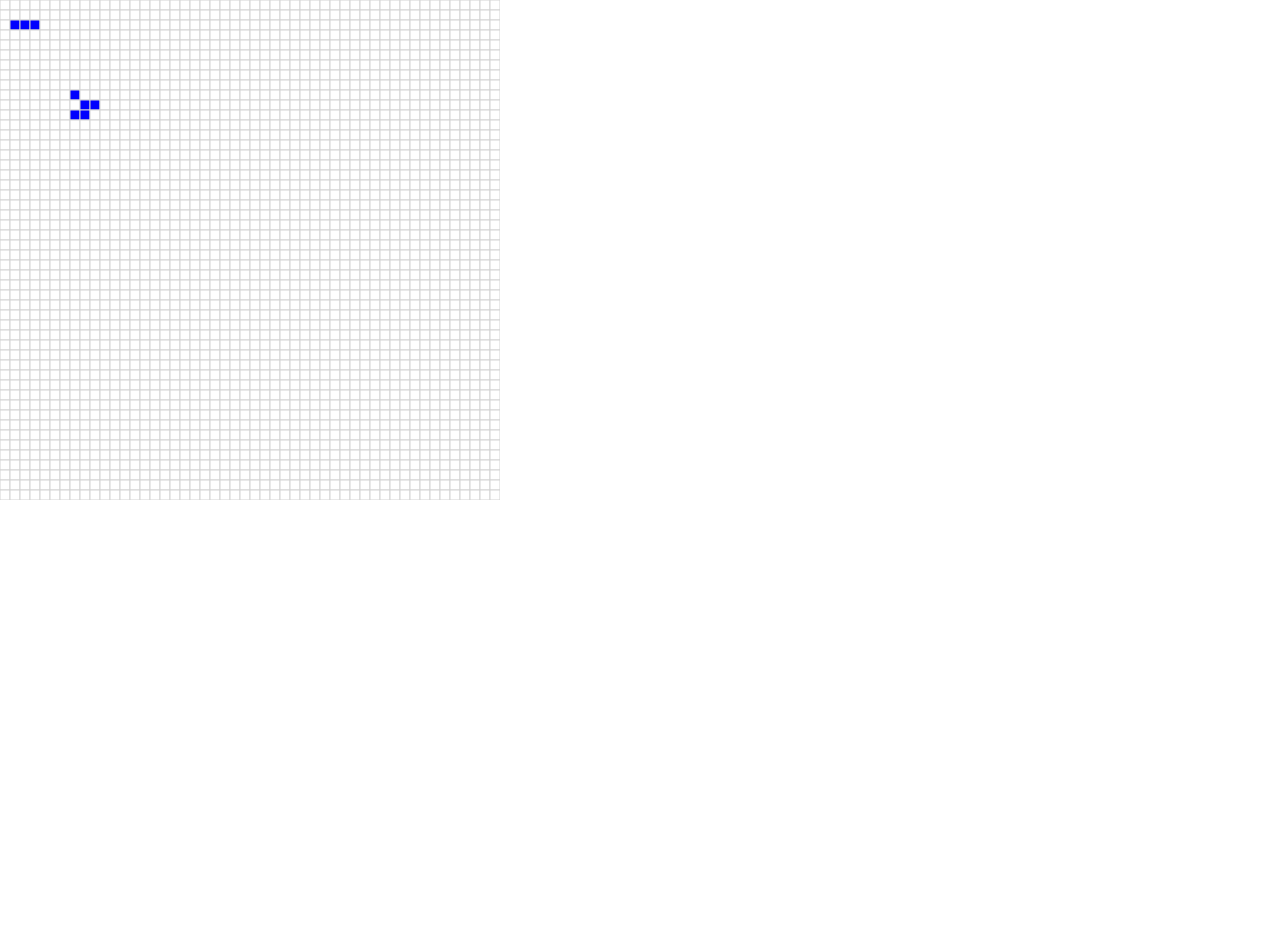
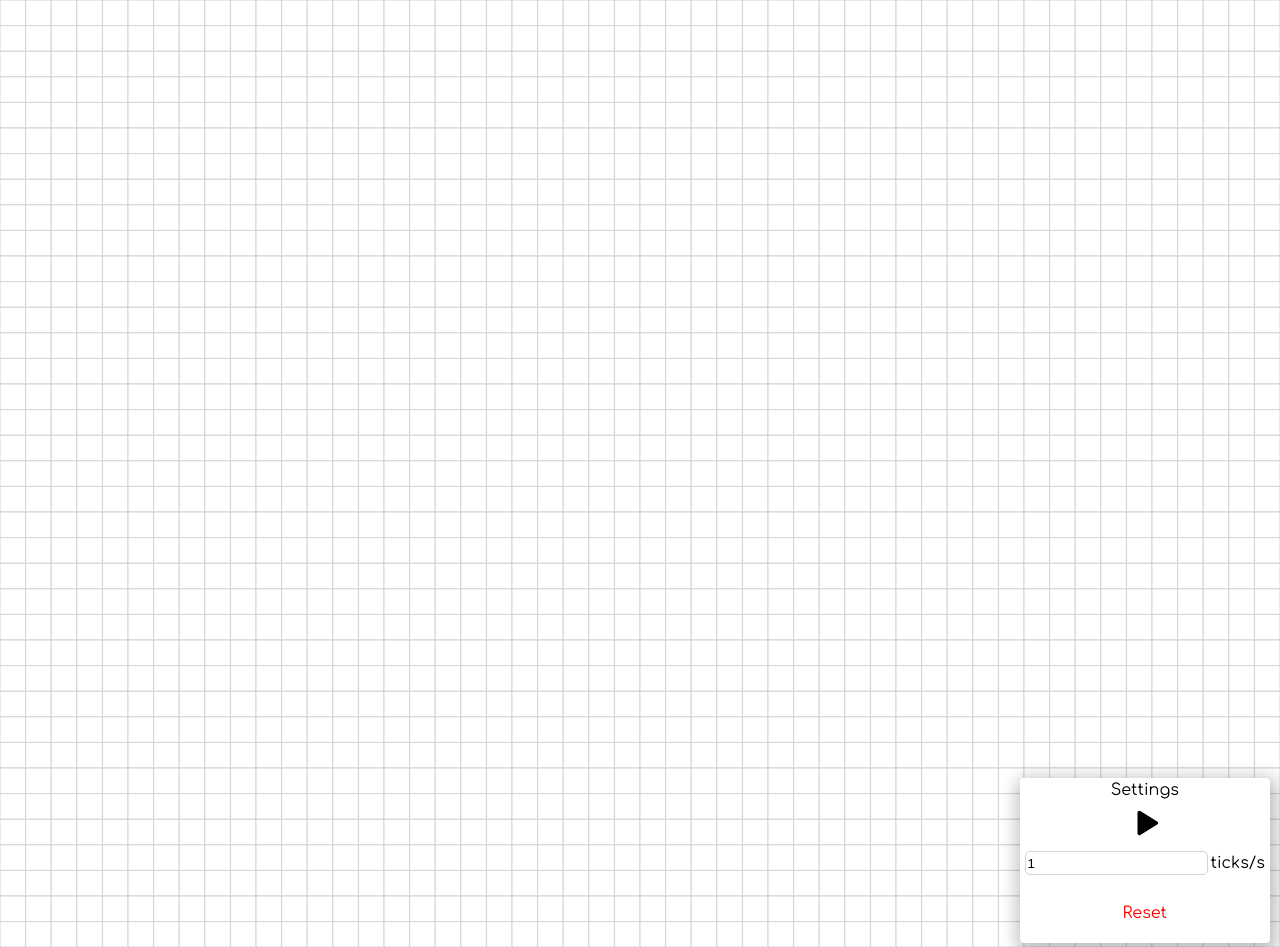
Before and after one commit to Av32000/GameOfLife, a website built with Vite: page index.html in a window 1280 px wide. Shown: the top 947 px of the page. Before the commit the page ends 800 px from the top, so only its background shows below. Built offline with nearby package versions, Linux system fonts and the light colour scheme.

Commit message:
Add Gamepad

```diff
--- a/src/GameManager.ts
+++ b/src/GameManager.ts
@@ -10,20 +10,36 @@ export class GameManager {
 	canvas: HTMLCanvasElement;
 	settings: GameSettings;
 	board: Board;
+	isPlaying: Boolean
+	interval = 0
+	gamePad: HTMLDivElement | null = null
 	constructor(board: Board, canvas: HTMLCanvasElement, settings: GameSettings) {
 		this.canvas = canvas;
 		this.settings = settings;
 		this.board = board;
+		this.isPlaying = false
 
 		this.InitCanvas();
+		this.DrawBoard()
 	}
 
 	Start() {
+		this.isPlaying = true
 		this.DrawBoard();
-		setInterval(() => {
+
+		if (this.gamePad) (this.gamePad.getElementsByClassName("play-btn")[0] as HTMLImageElement).src = "/pause.svg"
+
+		this.interval = setInterval(() => {
 			this.board.Forward();
 			this.DrawBoard();
 		}, 1000 / this.settings.ticks);
+	}
+
+	Stop() {
+		if (this.gamePad) (this.gamePad.getElementsByClassName("play-btn")[0] as HTMLImageElement).src = "/play.svg"
+
+		this.isPlaying = false
+		clearInterval(this.interval)
 	}
 
 	DrawBoard() {
@@ -90,4 +106,61 @@ export class GameManager {
 			this.DrawBoard();
 		});
 	}
+
+	InitGamepad() {
+		const gamepad = document.createElement("div")
+		gamepad.className = "gamepad"
+
+		const title = document.createElement("p")
+		title.className = "title"
+		title.innerText = "Settings"
+
+		const playBtn = document.createElement("img")
+		playBtn.className = "play-btn"
+		playBtn.src = "/play.svg"
+		playBtn.addEventListener("click", () => {
+			if (this.isPlaying) {
+				this.Stop()
+				playBtn.src = "/play.svg"
+			} else {
+				this.Start()
+				playBtn.src = "/pause.svg"
+			}
+		})
+
+		const tickDiv = document.createElement("div")
+		tickDiv.className = "ticks-div"
+		const tickText = document.createElement("p")
+		tickText.innerText = "ticks/s"
+		const tickBox = document.createElement("input")
+		tickBox.type = "number"
+		tickBox.value = this.settings.ticks.toString()
+		tickBox.addEventListener("input", () => {
+			const newValue = parseInt(tickBox.value)
+			if (!isNaN(newValue) && newValue > 0) {
+				tickBox.classList.remove("invalid")
+				this.settings.ticks = newValue
+				this.Stop()
+				this.Start()
+			} else {
+				tickBox.classList.add("invalid")
+			}
+		})
+
+		const resetBtn = document.createElement("p")
+		resetBtn.innerText = "Reset"
+		resetBtn.className = "reset-btn"
+		resetBtn.addEventListener("click", () => {
+			this.Stop()
+			this.settings.ticks = 10
+			tickBox.value = "10"
+			this.board = new Board(this.board.width, this.board.height)
+			this.DrawBoard()
+		})
+
+		tickDiv.append(tickBox, tickText)
+		gamepad.append(title, playBtn, tickDiv, resetBtn)
+
+		document.getElementById("app")?.appendChild(gamepad)
+	}
 }
--- a/src/main.ts
+++ b/src/main.ts
@@ -2,27 +2,20 @@ import { Board } from './Board';
 import { GameManager, GameSettings } from './GameManager';
 import './style.css';
 
+function Init() {
 	const canvas = document.createElement('canvas');
 	document.getElementById('app')?.appendChild(canvas);
 
 	const board = new Board(50, 50);
 
 	const settings: GameSettings = {
-	canvasSize: { width: 500, height: 500 },
+		canvasSize: { width: window.innerWidth, height: window.innerWidth },
 		cellColor: 'blue',
-	ticks: 0.5,
+		ticks: 1,
 	};
 
 	const gameManager = new GameManager(board, canvas, settings);
+	gameManager.InitGamepad()
+}
 
-board.SetCell({ x: 2, y: 1 }, true);
-board.SetCell({ x: 2, y: 2 }, true);
-board.SetCell({ x: 2, y: 3 }, true);
-
-board.SetCell({ x: 7, y: 8 }, true);
-board.SetCell({ x: 8, y: 9 }, true);
-board.SetCell({ x: 6, y: 10 }, true);
-board.SetCell({ x: 7, y: 10 }, true);
-board.SetCell({ x: 8, y: 10 }, true);
-
-gameManager.Start();
+Init()
--- a/src/style.css
+++ b/src/style.css
@@ -1,5 +1,63 @@
+@import url('https://fonts.googleapis.com/css2?family=Comfortaa:wght@300..700&display=swap');
+
 body {
   margin: 0;
   padding: 0;
   display: block;
+  font-family: "Comfortaa", sans-serif;
 }
+
+.gamepad {
+  position: fixed;
+  bottom: -3px;
+  right: 10px;
+  background-color: white;
+  display: flex;
+  flex-direction: column;
+  align-items: center;
+  border-radius: 4px;
+  padding: 5px;
+  box-shadow: 2px 5px 17px 5px rgba(0, 0, 0, 0.26);
+  transform: translateY(calc(100% - 25px));
+  transition: 0.1s linear;
+}
+
+.gamepad .title {
+  position: absolute;
+  top: -13px;
+}
+
+.gamepad .play-btn {
+  margin-top: 25px;
+  width: 30px;
+  height: 30px;
+  cursor: pointer;
+}
+
+.gamepad .ticks-div {
+  display: flex;
+  flex-direction: row;
+  align-items: center;
+  gap: 3px;
+}
+
+.gamepad .ticks-div input {
+  height: 20px;
+  appearance: none;
+  border-radius: 5px;
+  border: 1px solid lightgray;
+  outline: none;
+}
+
+.gamepad .ticks-div .invalid {
+  border: 1px solid red;
+}
+
+.gamepad .reset-btn {
+  cursor: pointer;
+  color: red;
+}
+
+.gamepad:hover {
+  transform: translateY(0);
+}
```
Also changed, not shown: public/pause.svg (added), public/play.svg (added), public/settings.svg (added). Lines whose indentation alone changed are shown as unchanged.
